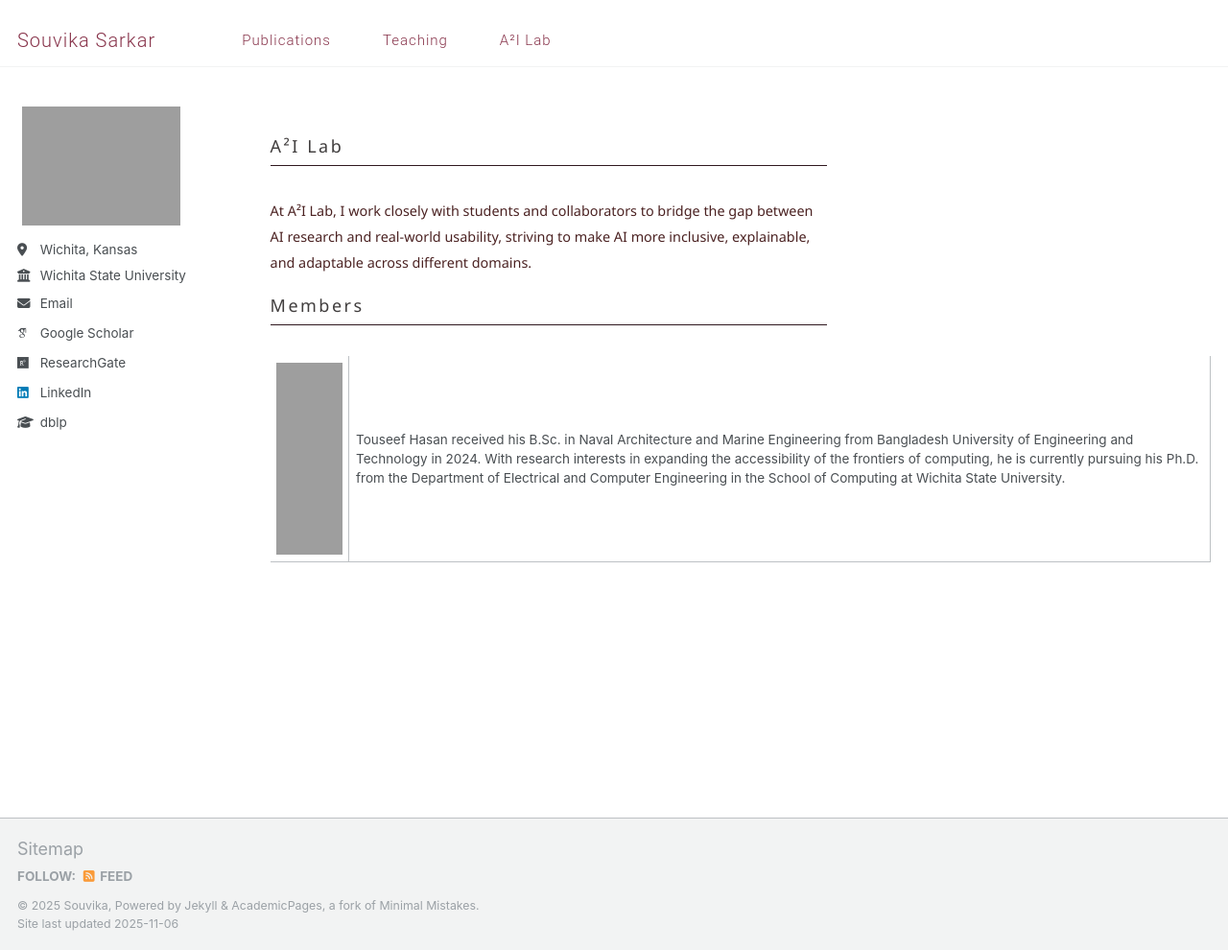
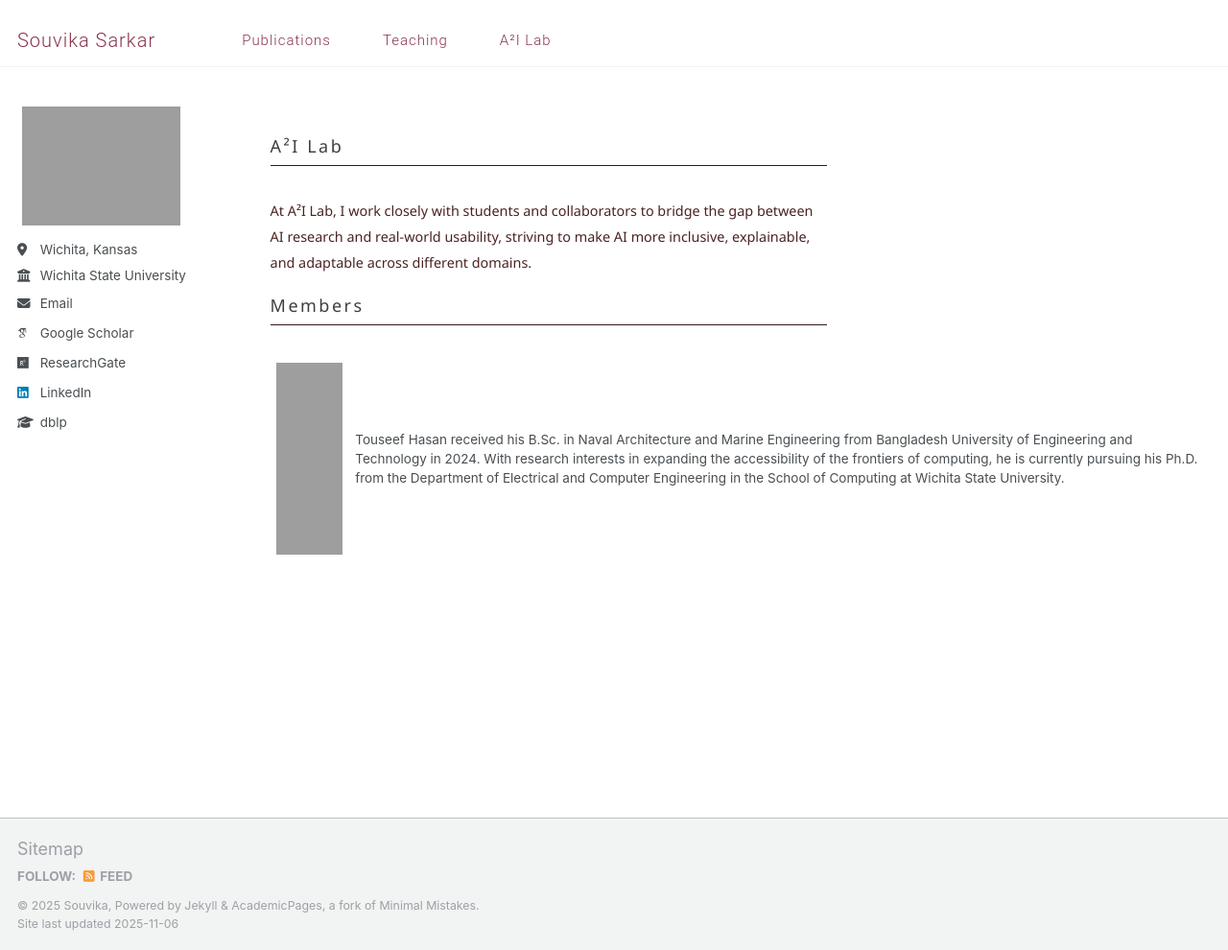
Before and after one commit to Souvika/souvika.github.io, a Jekyll site: the page built from _pages/lab.html, in a window 1280 px wide and 990 px high. Shown: the whole window at 96% size. Built offline with Jekyll 4.4.1, drawn with Linux system fonts in a browser that asks for light colours; some web fonts are replaced; grey boxes are pictures that could not be loaded.

Commit message:
Update Students.

```diff
--- a/_includes/archive-single.html
+++ b/_includes/archive-single.html
@@ -45,8 +45,8 @@
         <table style="width: calc(100% + 400px); border-collapse: collapse; text-align: left; border: none;">
           <tbody>
             <tr style="border: none;">
-              <td><img src='/images/profile.png' style='height:200px;width:200px'></td>
-              <td><span>Touseef Hasan received his B.Sc. in Naval Architecture and Marine Engineering from Bangladesh University of Engineering and Technology in 2024. With research interests in expanding the accessibility of the frontiers of computing, he is currently pursuing his Ph.D. from the Department of Electrical and Computer Engineering in the School of Computing at Wichita State University.</span></td>
+              <td style="border: none;"><img src='/images/profile.png' style='height:200px;width:200px'></td>
+              <td style="border: none;"><span>Touseef Hasan received his B.Sc. in Naval Architecture and Marine Engineering from Bangladesh University of Engineering and Technology in 2024. With research interests in expanding the accessibility of the frontiers of computing, he is currently pursuing his Ph.D. from the Department of Electrical and Computer Engineering in the School of Computing at Wichita State University.</span></td>
             </tr>
           </tbody>
         </table>
```
